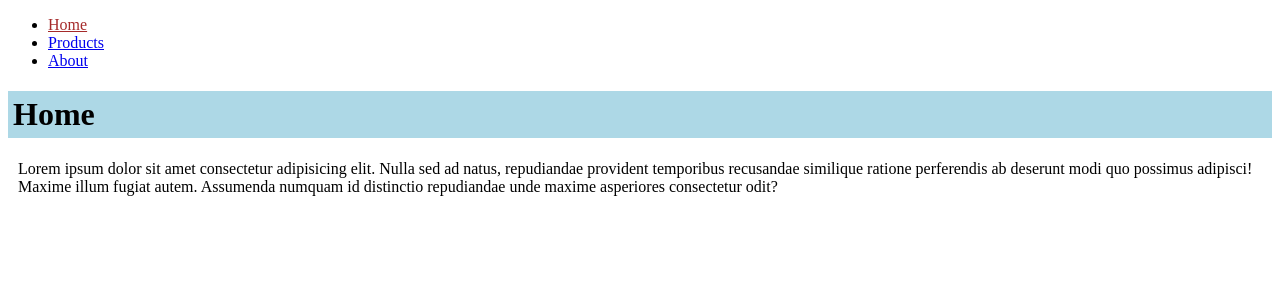
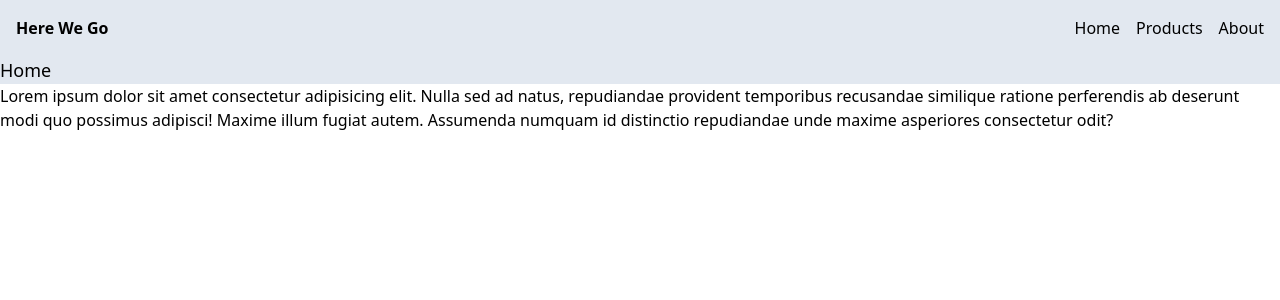
Before and after one commit to AkumuJey/myshop, a Nuxt app: page / in a window 1280 px wide. Shown: the top 300 px of the page. Built offline with nearby package versions, Linux system fonts and the light colour scheme.

Commit message:
Adding tailwindcss to my nuxt project

```diff
--- /dev/null
+++ b/assets/tailwind.css
@@ -0,0 +1,12 @@
+@tailwind base;
+@tailwind components;
+@tailwind utilities;
+
+@layer components {
+    .router-link-exact-active {
+        @apply text-green-600
+    }
+    .btn {
+
+    }
+}
--- a/layouts/default.vue
+++ b/layouts/default.vue
@@ -1,8 +1,9 @@
 <template>
     <div>
-    <header>
-      <nav>
-        <ul>
+    <header class="shadow-sm bg-white">
+      <nav class="bg-slate-200 container mx-auto p-4 flex justify-between">
+        <nuxt-link to="/products" class="font-bold">Here We Go</nuxt-link>
+        <ul class="flex gap-4">
           <li><nuxt-link to="/">Home</nuxt-link></li>
           <li><nuxt-link to="/products">Products</nuxt-link></li>
           <li><nuxt-link to="/about">About</nuxt-link></li>
@@ -10,7 +11,7 @@
       </nav>
     </header>
         <div>
-            <slot />
+            <slot class="container mx-auto"/>
         </div>
     </div>
 </template>
@@ -19,7 +20,5 @@
 </script>
 
 <style>
-.router-link-exact-active {
-    color:brown;
-}
+
 </style>
--- a/layouts/products.vue
+++ b/layouts/products.vue
@@ -1,17 +1,15 @@
 <template>
     <div>
     <header>
-      <nav>
-        <ul>
-          <li><nuxt-link to="/products">Products</nuxt-link></li>
-        </ul>
+      <nav class="container mx-auto p-4">
+        <nuxt-link to="/products" class="font-bold">Products</nuxt-link>
       </nav>
     </header>
-    <div>
+    <div class="container mx-auto p-4">
         <slot />
     </div>
-    <footer>
-        <ul>
+    <footer class="container p-4 mx-auto flex justify-between border-t-2">
+        <ul class="flex gap-4">
           <li><nuxt-link to="/">Home</nuxt-link></li>
           <li><nuxt-link to="/products">Products</nuxt-link></li>
           <li><nuxt-link to="/about">About</nuxt-link></li>
@@ -24,7 +22,5 @@
 </script>
 
 <style>
-.router-link-exact-active {
-    color:brown;
-}
+
 </style>
--- a/nuxt.config.ts
+++ b/nuxt.config.ts
@@ -1,4 +1,4 @@
 // https://nuxt.com/docs/api/configuration/nuxt-config
 export default defineNuxtConfig({
-
+    modules: ['@nuxtjs/tailwindcss']
 })
--- a/package.json
+++ b/package.json
@@ -8,6 +8,10 @@
     "postinstall": "nuxt prepare"
   },
   "devDependencies": {
+    "@nuxtjs/tailwindcss": "^6.3.0",
     "nuxt": "^3.1.0"
+  },
+  "dependencies": {
+    "@types/node": "^18.11.18"
   }
 }
--- a/pages/about.vue
+++ b/pages/about.vue
@@ -10,11 +10,5 @@
   </script>
 
   <style>
-  h1 {
-      background: lightblue;
-      padding: 5px;
-  }
-  p{
-      margin: 10px;
-  }
+
   </style>
--- a/pages/index.vue
+++ b/pages/index.vue
@@ -1,6 +1,6 @@
 <template>
   <div>
-    <h1>Home</h1>
+    <h1 class="bg-slate-200 text-lg">Home</h1>
     <p>Lorem ipsum dolor sit amet consectetur adipisicing elit. Nulla sed ad natus, repudiandae provident temporibus recusandae similique ratione perferendis ab deserunt modi quo possimus adipisci! Maxime illum fugiat autem. Assumenda numquam id distinctio repudiandae unde maxime asperiores consectetur odit?</p>
   </div>
 </template>
@@ -10,11 +10,5 @@
 </script>
 
 <style>
-h1 {
-    background: lightblue;
-    padding: 5px;
-}
-p{
-    margin: 10px;
-}
+
 </style>
```
Also changed, not shown: 1 other file (tests, documents, lock files or other folders).
